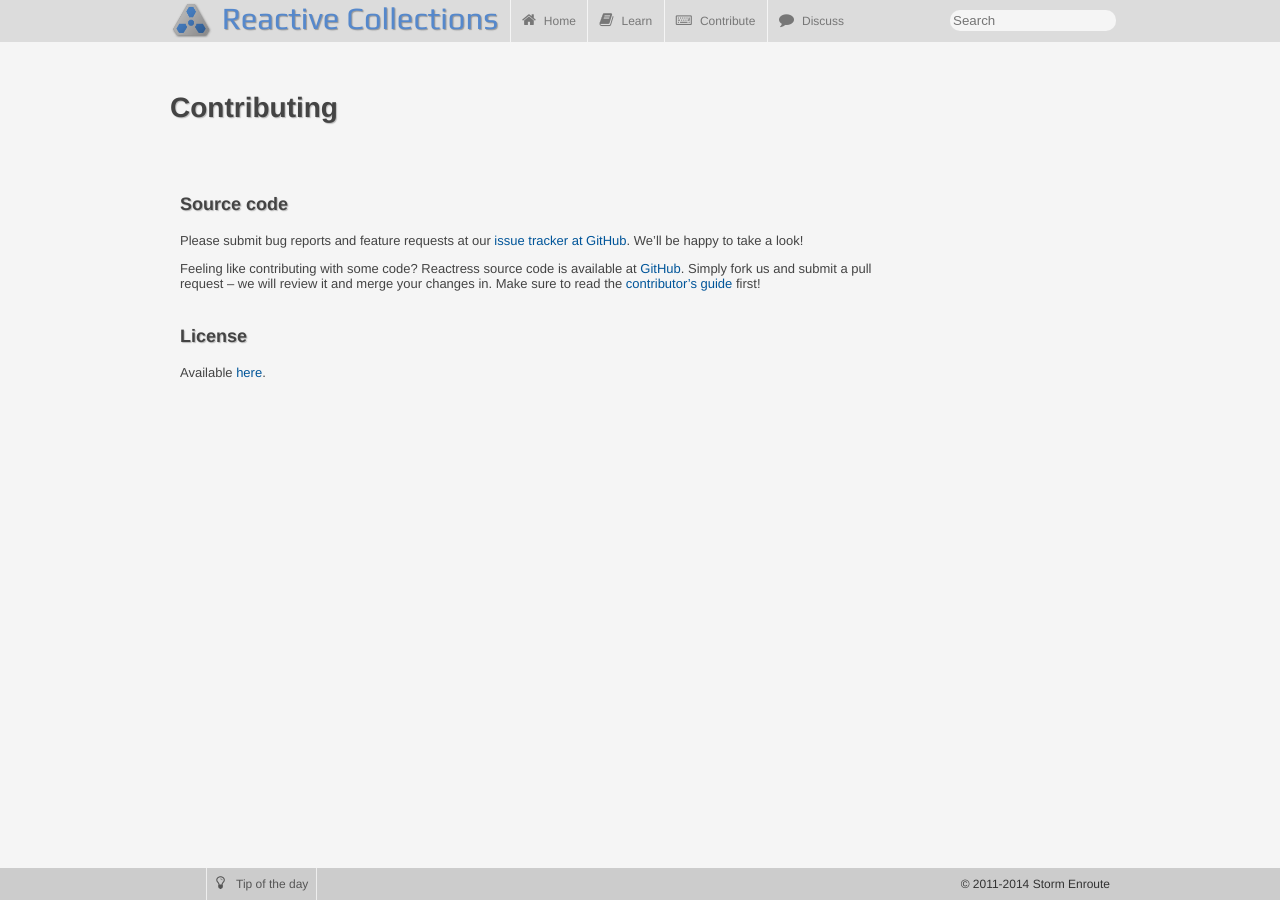
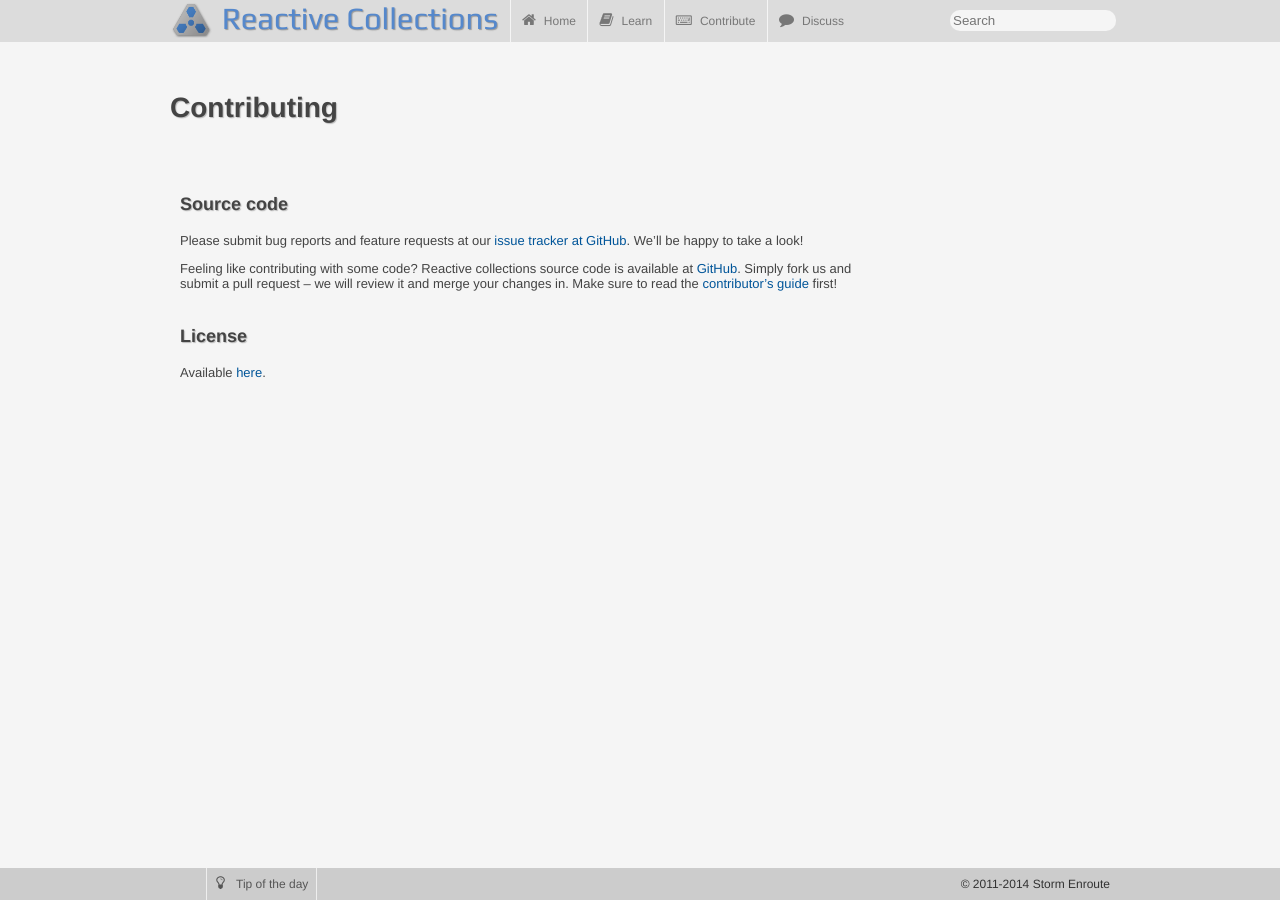
Before and after one commit to reactors-io/reactors-io.github.io, a Jekyll site: the page built from contribute.md, in a window 1280 px wide. Built offline with Jekyll 4.4.1, drawn with Linux system fonts in a browser that asks for light colours.

Commit message:
Update contribute.md

```diff
--- a/contribute.md
+++ b/contribute.md
@@ -15,7 +15,7 @@ Please submit bug reports and feature requests at our [issue tracker at GitHub](
 We'll be happy to take a look!
 
 Feeling like contributing with some code?
-Reactress source code is available at [GitHub](https://github.com/storm-enroute/reactive-collections).
+Reactive collections source code is available at [GitHub](https://github.com/storm-enroute/reactive-collections).
 Simply fork us and submit a pull request --
 we will review it and merge your changes in.
 Make sure to read the [contributor's guide](/dev/contribute/) first!
```
